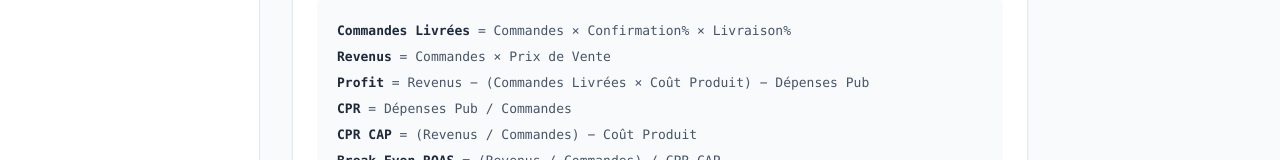
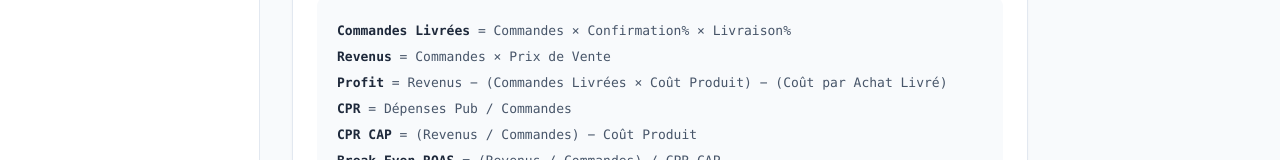
Before and after one commit to spinolaweb/mon-erp, a website: page public/settings.html in a window 1280 px wide. Shown: the part 534-694 px from the top of the page. Drawn offline with nearby package versions, Linux system fonts and the light colour scheme; no server answers.

Commit message:
Update settings.html

```diff
--- a/public/settings.html
+++ b/public/settings.html
@@ -74,7 +74,7 @@
 <div style="background:#f8fafc;border-radius:8px;padding:20px;font-family:ui-monospace,SFMono-Regular,Menlo,Monaco,Consolas,monospace;font-size:13px;color:#475569;line-height:2;">
 <p><strong style="color:#1e293b;">Commandes Livrées</strong> = Commandes × Confirmation% × Livraison%</p>
 <p><strong style="color:#1e293b;">Revenus</strong> = Commandes × Prix de Vente</p>
-<p><strong style="color:#1e293b;">Profit</strong> = Revenus − (Commandes Livrées × Coût Produit) − Dépenses Pub</p>
+<p><strong style="color:#1e293b;">Profit</strong> = Revenus − (Commandes Livrées × Coût Produit) − (Coût par Achat Livré)</p>
 <p><strong style="color:#1e293b;">CPR</strong> = Dépenses Pub / Commandes</p>
 <p><strong style="color:#1e293b;">CPR CAP</strong> = (Revenus / Commandes) − Coût Produit</p>
 <p><strong style="color:#1e293b;">Break Even ROAS</strong> = (Revenus / Commandes) / CPR CAP</p>
```
